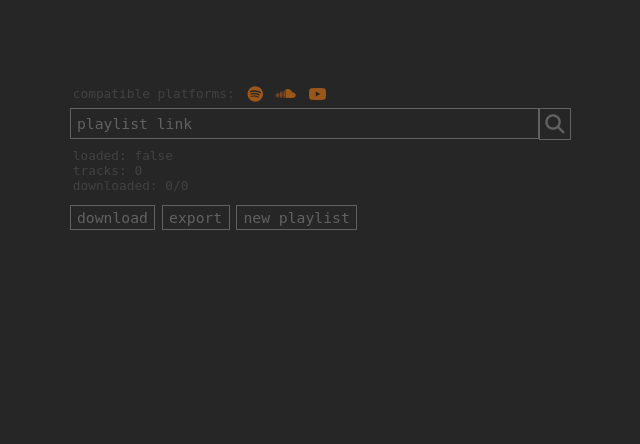
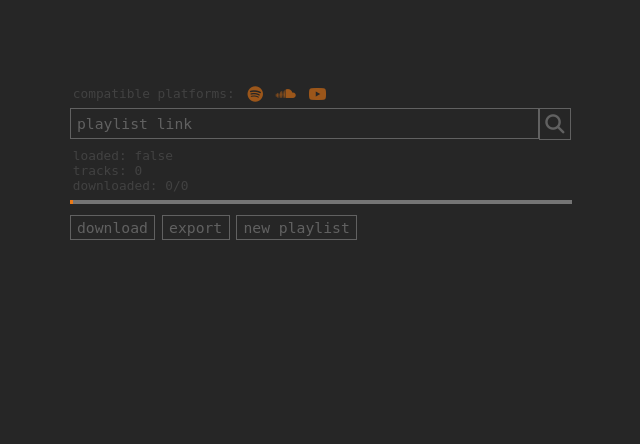
Before and after one commit to sababot/sabaplaylist, a Flask app: page / in a window 1280 px wide. Shown: the part 186-630 px from the top of the page, without its empty margins (324-964 px from the left). Run offline with Flask 2, Linux system fonts and the light colour scheme; some libraries are stand-ins or nearby versions.

Commit message:
progress bar

```diff
--- a/static/css/style.css
+++ b/static/css/style.css
@@ -106,9 +106,26 @@ body {
     color: inherit;
 }
 
+.progress-container {
+    margin-left: 30.75vw;
+    background-color: #757575;
+    width: 39.25vw;
+    border-radius: 0vw;
+    margin-top: 0.5vw;
+}
+
+.progress {
+    background-color: #ea7917;
+    color: white;
+    padding: 0.15vw;
+    text-align: right;
+    font-size: 20px;
+    border-radius: 0vw;
+    width: 0%;
+}
+
 .wrapper-sections {
     justify-content: center;
-
     padding-top: 2.5vh;
     padding-bottom: 10vh;
     display: grid;
--- a/static/js/spotify_functions.js
+++ b/static/js/spotify_functions.js
@@ -18,6 +18,8 @@ function get_variables() {
     document.getElementById("playlist_loaded").innerHTML = "loaded: true";
   else
     document.getElementById("playlist_loaded").innerHTML = "loaded: false";
+
+  document.getElementById("progress").style.width = (playlist_downloaded / playlist_tracks) * 100 + "%";
 }
 
 get_variables();
--- a/templates/index.html
+++ b/templates/index.html
@@ -47,6 +47,10 @@
 		<!--<p style="font-size: 1vw; margin-right: 1vw; color: #424242" id="playlist_length">length: ?</p>-->
 	</div>
 
+	<div class="progress-container">
+        <div class="progress" id="progress"></div>
+    </div>
+
 	<!--Functions-->
 	<div class="playlist-functions">
 		<button class="download" id="export" onclick="download_playlist()">
```
Also changed, not shown: 7 other files.
